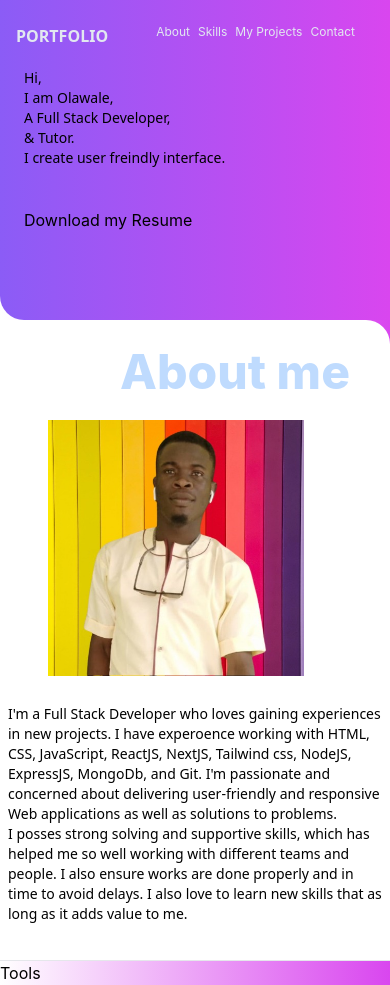
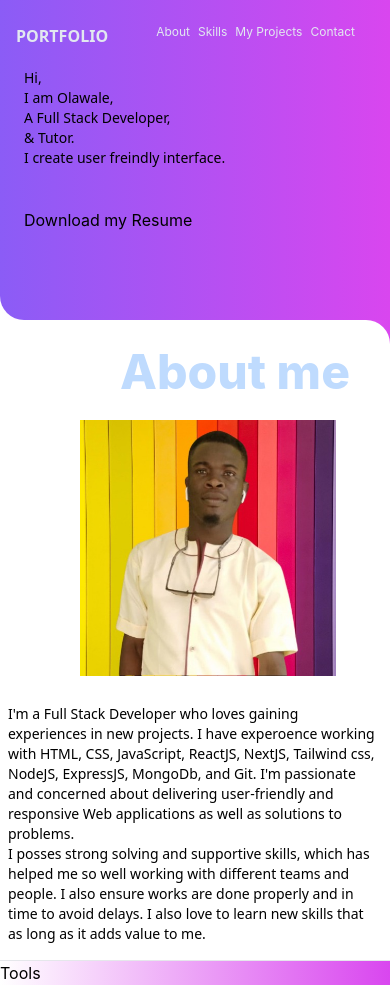
Before and after one commit to Olawale-Fakorede/Portfolio_New, a React (Create React App) app: page / in a window 390 px wide. Built offline with nearby package versions, Linux system fonts and the light colour scheme.

Commit message:
responsiveness of about me change

```diff
--- a/src/components/About.js
+++ b/src/components/About.js
@@ -9,9 +9,9 @@ const About = () => {
           About me
         </h1>
         <br/>
-        <div className='w-full h-fit md:h-screen lg:h-screen grid grid-cols-1 md:grid-cols-2 lg:grid-cols-2 gap-2 mb-9 relative left-2  justify-center'>
-          <img className='w-64 h-64 md:w-72 md:h-72 lg:w-96 lg:h-96 relative left-10' src={myImage} alt="" />
-          <div className='w-42 h-fit md:overflow-scroll lg:overflow-scroll text-sm md:text-xl lg:text-xl md:w-72 md:h-72 lg:w-full lg:h-full pt-2 pr-3 text-start font-sans mt-3 lg:mt-0'>
+        <div className='w-full h-fit md:h-screen lg:h-screen grid grid-cols-1 md:grid-cols-2 lg:grid-cols-2 gap-2 mb-4 justify-center'>
+          <img className='w-64 h-64 md:w-72 md:h-72 lg:w-96 lg:h-96 ml-20 md:mr-8' src={myImage} alt="" />
+          <div className='w-42 h-fit md:overflow-scroll lg:overflow-scroll text-sm md:text-xl lg:text-xl md:w-96 md:h-72 lg:w-fit lg:h-full pt-2 pr-3 lg:mr-6 pl-2 text-start font-sans mt-3 lg:mt-0'>
             I'm a Full Stack Developer who loves gaining experiences in new projects.
             I have experoence working with HTML, CSS, JavaScript, ReactJS, NextJS, Tailwind css,
             NodeJS, ExpressJS, MongoDb, and Git. I'm passionate and concerned about delivering user-friendly
--- a/src/components/Tools.js
+++ b/src/components/Tools.js
@@ -3,7 +3,9 @@ import React from 'react'
 
 const Tools = () => {
   return (
-    <div>Tools</div>
+    <div>
+      Tools
+    </div>
   )
 }
 
```
